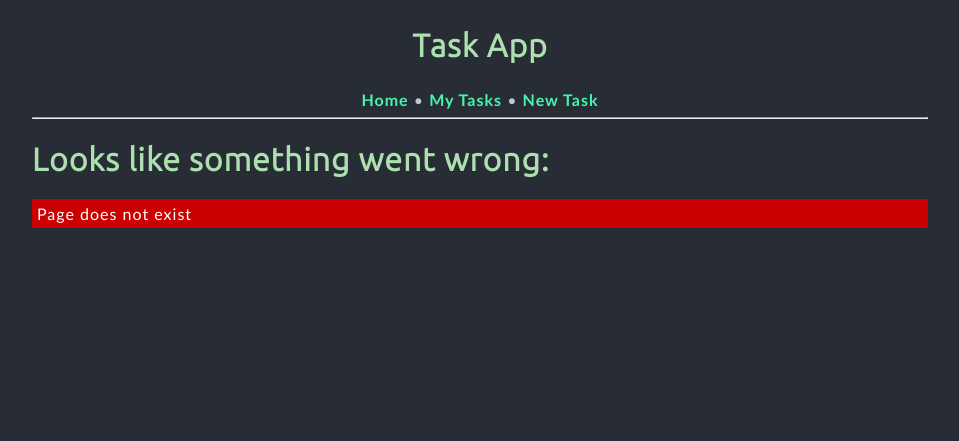
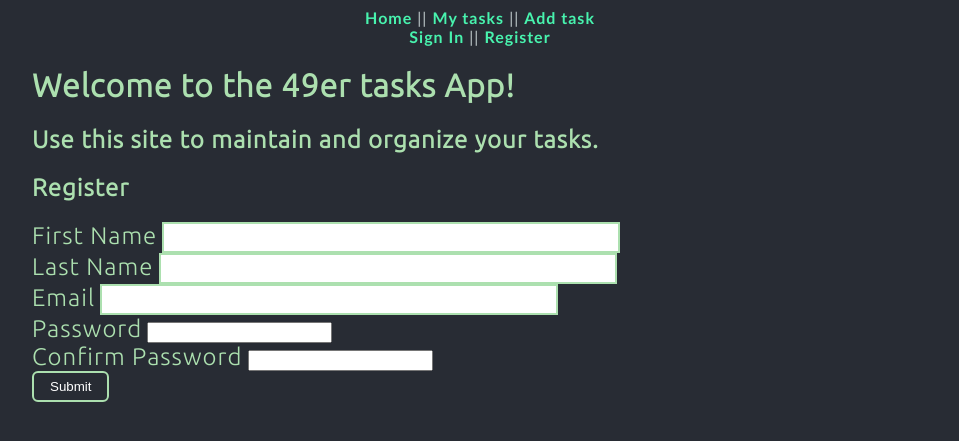
Before and after one commit to ethannixon66/3155TeamProject, a Flask app: page /register/ in a window 1280 px wide. Shown: the top 441 px of the page, without its empty margins (160-1119 px from the left). Run offline with Flask 3, Linux system fonts and the light colour scheme.

Commit message:
added user registration

```diff
--- a/main.py
+++ b/main.py
@@ -1,8 +1,10 @@
 import os                 # os is used to get environment variables IP & PORT
-from flask import Flask, render_template, request, redirect, url_for, flash
+from flask import Flask, render_template, request, redirect, url_for, flash, session
 from database import db
 from models import Task, User, user_tasks
 from sqlalchemy.exc import NoResultFound
+from forms import RegisterForm
+import bcrypt
 
 app = Flask(__name__)
 app.config['SQLALCHEMY_DATABASE_URI'] = 'sqlite:///task_app.db'
@@ -27,6 +29,32 @@ def task_not_found(e):
 @app.route('/')
 def index():
     return render_template('index.html')
+
+@app.route('/register/', methods=['GET', 'POST'])
+def register():
+    form = RegisterForm()
+
+    if request.method == 'POST' and form.validate_on_submit():
+        h_password = bcrypt.hashpw(request.form['password'].encode('utf-8'), bcrypt.gensalt())
+        # get entered user data
+        first_name = request.form['firstname']
+        last_name = request.form['lastname']
+        # create user model
+        new_user = User(first_name, last_name, request.form['email'], h_password)
+        # add user to database and commit
+        db.session.add(new_user)
+        db.session.commit()
+        # save the user's name to the session
+        session['user'] = first_name
+        session['user_id'] = new_user.id  # access id value from user model of this newly added user
+        # show user dashboard view
+        return redirect(url_for('get_tasks'))
+    else:
+        return render_template('register.html', form=form)
+
+@app.route('/login/')
+def login():
+    return redirect(url_for('index'))
 
 @app.route('/tasks/new/', methods=['GET', 'POST'])
 def new_task():
--- a/requirements.txt
+++ b/requirements.txt
@@ -1,3 +1,4 @@
+bcrypt==4.0.1
 click==8.1.3
 dnspython==2.2.1
 email-validator==1.3.0
--- a/templates/register.html
+++ b/templates/register.html
@@ -11,8 +11,8 @@
 
             <nav>
                 <a href="{{ url_for('index') }}"> Home</a> ||
-                <a href="{{ url_for('get_notes') }}"> My Notes</a> ||
-                <a href="{{ url_for('new_note') }}">Add Note</a>
+                <a href="{{ url_for('get_tasks') }}"> My tasks</a> ||
+                <a href="{{ url_for('new_task') }}">Add task</a>
             </nav>
         {% if user %}
             <nav>
@@ -25,9 +25,9 @@
             </nav>
         {% endif %}
         </div>
-        <h1>Welcome {% if user %}{{user}}{% endif %}to the 49er Notes App!</h1>
+        <h1>Welcome {% if user %}{{user}}{% endif %}to the 49er tasks App!</h1>
 
-        <h2>Use this site to maintain and organize your notes.</h2>
+        <h2>Use this site to maintain and organize your tasks.</h2>
         <div class="formwrapper">
             <h2 class="title">Register</h2>
             <form method="POST" action="/register">
```
